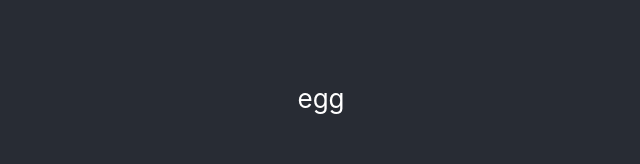
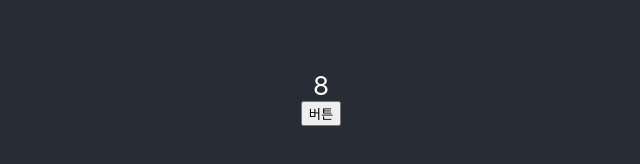
Before and after one commit to HANJIYEONN/SpringReactTes, a React (Create React App) app in the folder src/main/frontreact/: page / in a window 1280 px wide. Shown: the part 302-466 px from the top of the page, without its empty margins (319-959 px from the left). Built offline with nearby package versions, Linux system fonts and the light colour scheme.

Commit message:
useState 와 컴포넌트

```diff
--- a/src/main/frontreact/src/App.js
+++ b/src/main/frontreact/src/App.js
@@ -5,13 +5,18 @@ import './App.css';
 function App() {
 
 //let name = "eggRollMaster";
+//let [name, setName] = useState('egg');
+//let num = 1;
+let [num, setNum] = useState(1);
 
-let [name, setName] = useState('egg');
+
+setTimeout(()=> {setNum(num = num+1)},1000);
 
   return (
     <div className="App">
       <header className="App-header">
-        <div>{ name }</div>
+        <div>{ num }</div>
+        {<button onClick = {() => {setNum(num += 1)}}>버튼</button> }
       </header>
     </div>
   );
```
